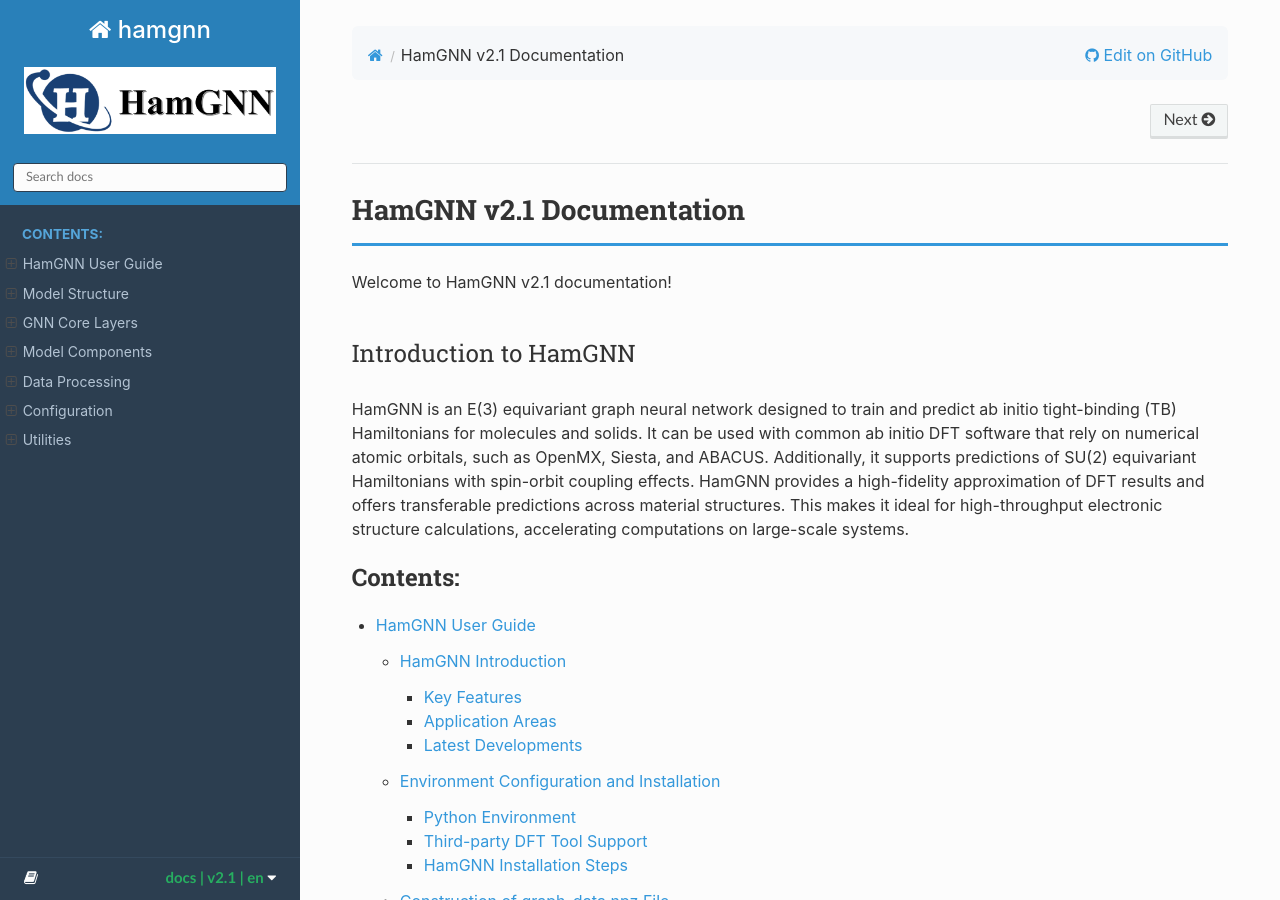
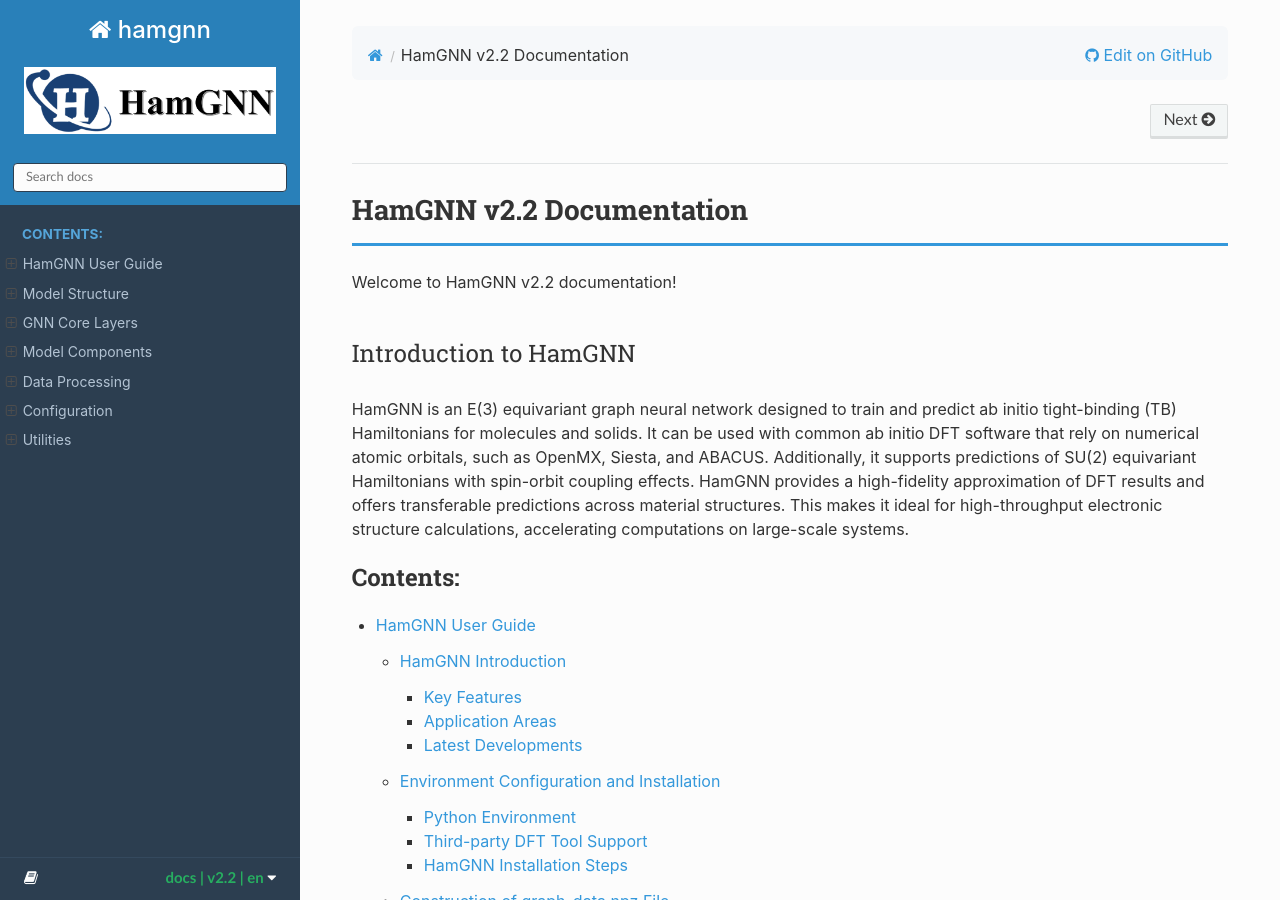
Before and after one commit to QuantumLab-ZY/HamGNN, a Sphinx documentation site: the page built from docs/source/index.rst, in a window 1280 px wide and 900 px high. Built offline with Sphinx 7.4.7 and the Read the Docs theme 3.1.0, drawn with Linux system fonts in a browser that asks for light colours.

Commit message:
chore: prepare HamGNN v2.2.0 release

```diff
--- a/docs/source/api/model_components.rst
+++ b/docs/source/api/model_components.rst
@@ -1,7 +1,7 @@
 Model Components
 ================
 
-This section contains various general components that make up the HamGNN v2.1 models.
+This section contains various general components that make up the HamGNN v2.2 models.
 
 Embeddings
 ----------
--- a/docs/source/api/utilities.rst
+++ b/docs/source/api/utilities.rst
@@ -1,7 +1,7 @@
 Utilities
 =========
 
-General utility modules for HamGNN v2.1.
+General utility modules for HamGNN v2.2.
 
 Irreps Utilities
 ----------------
--- a/docs/source/conf.py
+++ b/docs/source/conf.py
@@ -10,7 +10,7 @@
 project = 'hamgnn'
 copyright = 'HamGNN Team'
 author = 'HamGNN Team'
-release = '2.1'
+release = '2.2'
 # -- General configuration ---------------------------------------------------
 extensions = [
     'sphinx.ext.autodoc',          # Automatically generate documentation from docstrings
@@ -38,14 +38,14 @@
 # Additional exclusion rules for multi-version builds
 build_all_docs = os.environ.get("build_all_docs")
 if build_all_docs:
-    current_version = os.environ.get("current_version", "v2.1")
+    current_version = os.environ.get("current_version", "v2.2")
     current_source_dir = os.environ.get("current_source_dir", "")
 
     # Use main index file
     master_doc = 'index'
 
-    # Exclude v1.0 content when building v2.1
-    if current_version == "v2.1":
+    # Exclude v1.0 content when building v2.2
+    if current_version == "v2.2":
         exclude_patterns.extend(['source_v1/**', 'source_v1'])
     # Exclude v2.0 content when building v1.0
     elif current_version == "v1.0":
@@ -63,7 +63,7 @@
 # Use RTD theme, which natively supports version switcher
 html_theme = 'sphinx_rtd_theme'
 html_static_path = ['_static']
-html_title = "HamGNN v2.1 Documentation"
+html_title = "HamGNN v2.2 Documentation"
 html_logo = "_static/logo.png"
 html_favicon = "_static/logo.png"
 html_css_files = ["custom.css"]
@@ -174,7 +174,7 @@
 except (FileNotFoundError, yaml.YAMLError):
     _versions_config_raw = {}
 _branches_config = _versions_config_raw.get("branches", {})
-CURRENT_VERSION = os.environ.get('HAMGNN_DOC_VERSION', 'v2.1')
+CURRENT_VERSION = os.environ.get('HAMGNN_DOC_VERSION', 'v2.2')
 CURRENT_LANGUAGE_RAW = os.environ.get('HAMGNN_DOC_LANGUAGE') or (language or 'en')
 CURRENT_BRANCH = os.environ.get('SPHINX_MULTIVERSION_NAME') or os.environ.get('GITHUB_REF_NAME') or 'docs'
 
--- a/docs/source/index.rst
+++ b/docs/source/index.rst
@@ -1,9 +1,9 @@
 .. hamgnn documentation master file
 
-HamGNN v2.1 Documentation
+HamGNN v2.2 Documentation
 =========================
 
-Welcome to HamGNN v2.1 documentation!
+Welcome to HamGNN v2.2 documentation!
 
 Introduction to HamGNN
 ----------------------
--- a/setup.py
+++ b/setup.py
@@ -14,7 +14,7 @@
 
 setup(
     name="HamGNN",
-    version='2.1.0',
+    version='2.2.0',
     description="Hamiltonian prediction via Graph Neural Network",
     download_url="",
     author="Yang Zhong",
```
